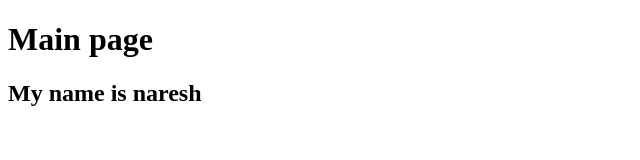
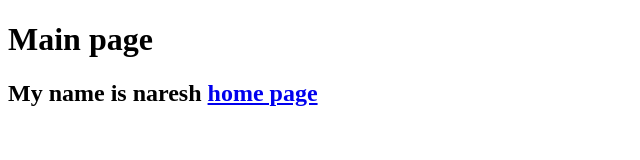
Before and after one commit to GaddamNaresh2654/branch, a plain HTML site: page index.html in a window 1280 px wide. Shown: the whole page, without its empty margins (0-640 px from the left). Drawn offline with Linux system fonts and the light colour scheme.

Commit message:
branch home.html

```diff
--- a/index.html
+++ b/index.html
@@ -7,6 +7,6 @@
 </head>
 <body>
     <h1>Main page</h1>
-    <h2>My name is naresh</h2>
+    <h2>My name is naresh <a href="home.html">home page</a></h2>
 </body>
 </html>
```
